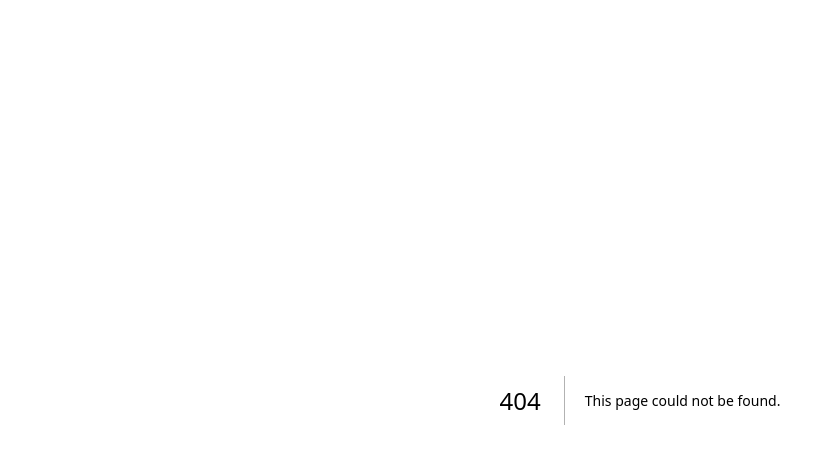
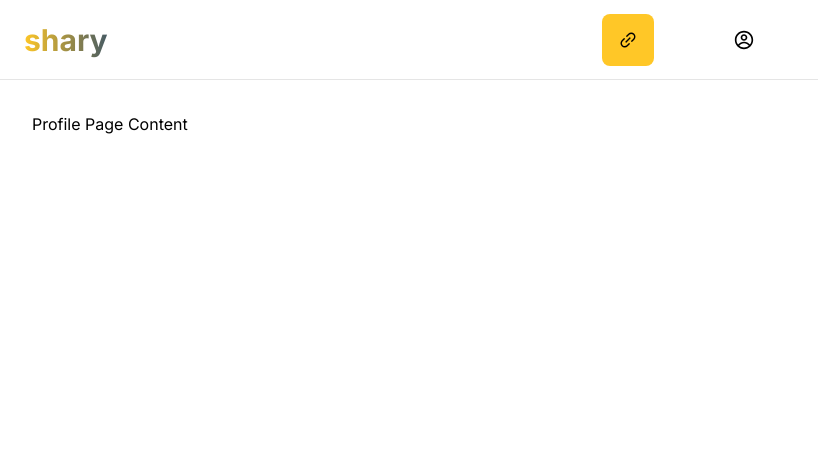
Before and after one commit to RahafTahayneh/app-shary, a Next.js app: page /profile in a window 1280 px wide. Before the commit this address had no page. Shown: the top 464 px of the page, without its empty margins (0-818 px from the left). Built offline with nearby package versions, Linux system fonts and the light colour scheme.

Commit message:
add tabs

```diff
--- a/app/(dashboard)/layout.tsx
+++ b/app/(dashboard)/layout.tsx
@@ -1,38 +1,29 @@
+import { Tabs } from "@/components/Tabs";
 import { UserButton } from "@clerk/nextjs";
 import Link from "next/link";
 import { ReactNode } from "react";
 
-const links = [
-  { name: "Journals", href: "/journal" },
-  { name: "History", href: "/history" },
-];
-
 const DashboardLayout = ({ children }: { children: ReactNode }) => {
   return (
-    <div className="w-screen h-screen relative">
-      <aside className="absolute left-0 top-0 h-full w-[200px] border-r border-black/10">
-        <div className="px-4 my-4">
-          <span className="text-3xl">MOODY</span>
-        </div>
-        <div>
-          <ul className="px-4">
-            {links.map((link) => (
-              <li key={link.name} className="text-xl my-4">
-                <Link href={link.href}>{link.name}</Link>
-              </li>
-            ))}
-          </ul>
-        </div>
-      </aside>
-      <div className="ml-[200px] h-full w-[calc(100vw-200px)]">
-        <header className="h-[60px] border-b border-black/10">
-          <nav className="px-4 h-full">
+    <div className="w-screen h-screen relative ">
+      <div className=" h-full">
+        <header className="h-[80px] border-b border-black/10 flex flex-row items-center p-4 justify-between">
+          <div>
+            <h1 className="text-3xl font-bold ml-2 gradient-text cursor-pointer">
+              shary
+            </h1>
+          </div>
+          {/* PAGES LINKS */}
+          <div>
+            <Tabs />
+          </div>
+          <nav className="h-full">
             <div className="flex items-center justify-end h-full">
               <UserButton afterSignOutUrl="/" />
             </div>
           </nav>
         </header>
-        <div className="h-[calc(100vh-60px)]">{children}</div>
+        <div className="h-[calc(100vh-80px)] p-8">{children}</div>
       </div>
     </div>
   );
--- /dev/null
+++ b/app/(dashboard)/links/page.tsx
@@ -0,0 +1,5 @@
+const Page = () => {
+  return <div>Links Page Content</div>;
+};
+
+export default Page;
--- /dev/null
+++ b/app/(dashboard)/profile/page.tsx
@@ -0,0 +1,5 @@
+const Page = () => {
+  return <div>Profile Page Content</div>;
+};
+
+export default Page;
--- a/app/new-user/page.tsx
+++ b/app/new-user/page.tsx
@@ -22,7 +22,7 @@ const createNewUser = async () => {
     });
   }
 
-  redirect("/journal");
+  redirect("/links");
 };
 
 const NewUser = async () => {
--- /dev/null
+++ b/app/preview/page.tsx
@@ -0,0 +1,5 @@
+const Page = () => {
+  return <div></div>;
+};
+
+export default Page;
--- /dev/null
+++ b/components/Tabs.tsx
@@ -0,0 +1,46 @@
+"use client";
+import "@/styles/globals.css";
+import { useRouter } from "next/navigation";
+import { useState } from "react";
+import { AiOutlineLink } from "react-icons/ai";
+import { CgProfile } from "react-icons/cg";
+
+export const Tabs = () => {
+  const router = useRouter();
+  const [selected, setSelected] = useState("links");
+
+  return (
+    <nav className="container mx-auto flex flex-row items-center">
+      <div
+        onClick={() => {
+          router.push("/links");
+          setSelected("links");
+        }}
+      >
+        <a
+          className={`flex items-center space-x-2 mr-4  sm:mr-16
+          ${selected === "links" ? "selected-link" : ""}
+           hover:bg-yellow-200 p-4 hover:rounded-md`}
+        >
+          <AiOutlineLink size={20} />
+          <span className="hidden sm:visible">Links</span>
+        </a>
+      </div>
+      <div
+        onClick={() => {
+          router.push("/profile");
+          setSelected("profile");
+        }}
+      >
+        <a
+          className={`flex items-center space-x-2   ${
+            selected === "profile" ? "selected-link" : ""
+          } hover:bg-yellow-200 p-4 hover:rounded-md `}
+        >
+          <CgProfile size={20} />
+          <span className="hidden sm:visible">Profile Details</span>
+        </a>
+      </div>
+    </nav>
+  );
+};
--- a/middleware.ts
+++ b/middleware.ts
@@ -1,7 +1,7 @@
 import { authMiddleware } from "@clerk/nextjs";
 
 export default authMiddleware({
-  publicRoutes: ["/"],
+  publicRoutes: ["/", "/preview"],
 });
 
 export const config = {
--- a/package.json
+++ b/package.json
@@ -23,6 +23,7 @@
     "postcss": "8.4.28",
     "react": "18.2.0",
     "react-dom": "18.2.0",
+    "react-icons": "^4.11.0",
     "tailwindcss": "3.3.3",
     "typescript": "5.2.2"
   },
--- a/styles/globals.css
+++ b/styles/globals.css
@@ -7,3 +7,8 @@
   -webkit-background-clip: text;
   -webkit-text-fill-color: transparent;
 }
+
+.selected-link {
+  background-color: #ffc727;
+  border-radius: 8px;
+}
```
Also changed, not shown: 1 other file (tests, documents, lock files or other folders).
